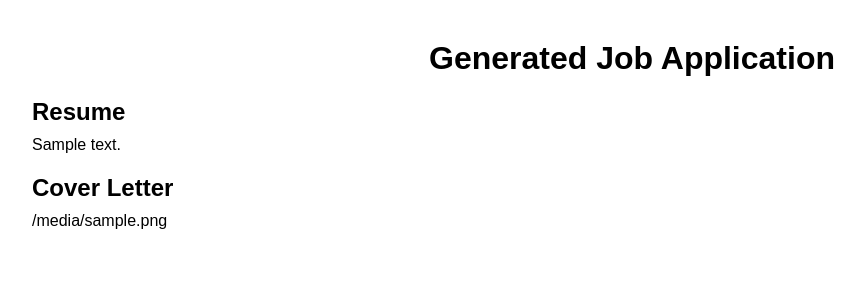
After one commit to mattc-try/Letter-Resume_MultiagentAssistant, a Flask app: template templates/pdf_template.html in a window 1280 px wide. The commit adds this page. Shown: the top 300 px of the page, without its empty margins (8-873 px from the left). Run offline with Flask 2, Linux system fonts and the light colour scheme; the template is opened without the code that fills it: most values are stand-ins (such as "Sample title", 1, 10 or a date in 2020).

Commit message:
added download pdf button and logic, used wkhtmltopdf and pdfkit libraries

```diff
--- a/app.py
+++ b/app.py
@@ -1,6 +1,9 @@
-from flask import Flask, render_template, request, jsonify
+from flask import Flask, render_template, request, jsonify, send_file
 import logging
 from agents.crewai_orchestrator import CrewaiOrchestrator
+import pdfkit
+import os
+
 
 app = Flask(__name__)
 
@@ -73,5 +76,26 @@ def index():
     return render_template('index.html', skill_matching_results='', content_generation_results='')
 
 
+# Route for generating PDF
+@app.route('/download-pdf', methods=['POST'])
+def download_pdf():
+    resume = request.form.get('resume')
+    cover_letter = request.form.get('cover_letter')
+
+    # Generate HTML content to pass to pdfkit
+    html_content = render_template('pdf_template.html', resume=resume, cover_letter=cover_letter)
+
+    # Generate PDF from HTML using pdfkit
+    pdf = pdfkit.from_string(html_content, False)
+
+    # Save the PDF to a temporary file
+    pdf_path = "static/generated_resume_coverletter.pdf"
+    with open(pdf_path, "wb") as f:
+        f.write(pdf)
+
+    # Return the generated PDF file to the user
+    return send_file(pdf_path, as_attachment=True, download_name="Resume_and_Cover_Letter.pdf")
+
+
 if __name__ == '__main__':
     app.run(debug=True)
--- a/requirements.txt
+++ b/requirements.txt
@@ -9,3 +9,5 @@ scikit-learn==1.5.2
 crewai==0.28.8
 crewai_tools==0.1.6
 langchain_community==0.0.29
+pdfkit
+wkhtmltopdf
--- /dev/null
+++ b/templates/pdf_template.html
@@ -0,0 +1,44 @@
+<!DOCTYPE html>
+<html lang="en">
+<head>
+    <meta charset="UTF-8">
+    <meta name="viewport" content="width=device-width, initial-scale=1.0">
+    <title>Generated Resume and Cover Letter</title>
+    <style>
+        body {
+            font-family: Arial, sans-serif;
+            margin: 40px;
+        }
+        h1 {
+            text-align: center;
+        }
+        .content {
+            margin-top: 20px;
+        }
+        .section {
+            margin-bottom: 20px;
+        }
+        .section h2 {
+            margin-bottom: 10px;
+        }
+        .section p {
+            margin-top: 0;
+        }
+    </style>
+</head>
+<body>
+    <h1>Generated Job Application</h1>
+
+    <div class="content">
+        <div class="section">
+            <h2>Resume</h2>
+            <p>{{ resume_content }}</p>
+        </div>
+
+        <div class="section">
+            <h2>Cover Letter</h2>
+            <p>{{ cover_letter_content }}</p>
+        </div>
+    </div>
+</body>
+</html>
```
Also changed, not shown: templates/index.html (+37 -0 lines).
